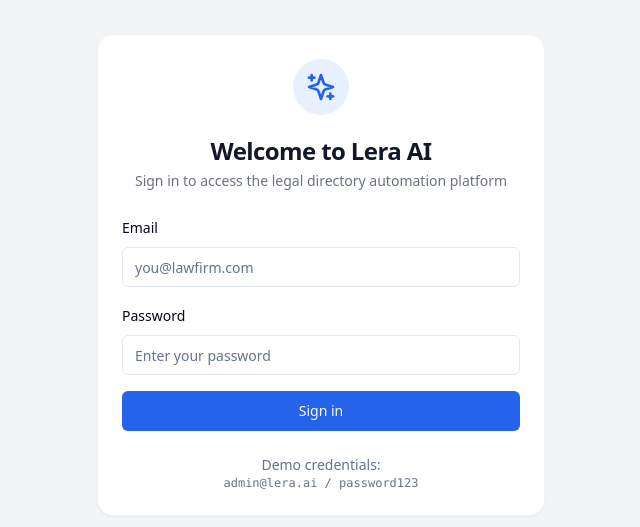
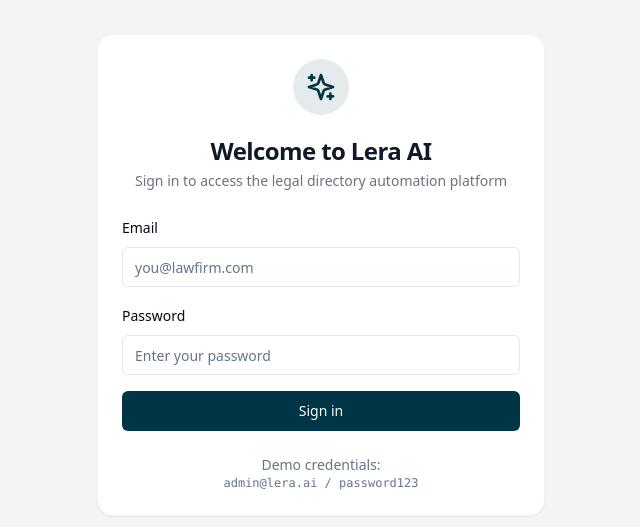
Before and after one commit to neildahan/leraAI, a React (Vite) app in the folder apps/web/: page /login in a window 1280 px wide. Shown: the part 125-652 px from the top of the page, without its empty margins (319-959 px from the left). Built offline with nearby package versions, Linux system fonts and the light colour scheme; no server answers.

Commit message:
Update all buttons to use main brand color
- Set CSS --primary variable to lera brand color (#003545)
- Update --ring to match primary color
- Remove inline color overrides from profile and settings pages

Co-Authored-By: Claude Opus 4.5 <noreply@anthropic.com>

```diff
--- a/apps/web/src/index.css
+++ b/apps/web/src/index.css
@@ -10,7 +10,7 @@
     --card-foreground: 222.2 84% 4.9%;
     --popover: 0 0% 100%;
     --popover-foreground: 222.2 84% 4.9%;
-    --primary: 221.2 83.2% 53.3%;
+    --primary: 194 100% 13.5%;
     --primary-foreground: 210 40% 98%;
     --secondary: 210 40% 96.1%;
     --secondary-foreground: 222.2 47.4% 11.2%;
@@ -22,7 +22,7 @@
     --destructive-foreground: 210 40% 98%;
     --border: 214.3 31.8% 91.4%;
     --input: 214.3 31.8% 91.4%;
-    --ring: 221.2 83.2% 53.3%;
+    --ring: 194 100% 13.5%;
     --radius: 0.5rem;
   }
 
--- a/apps/web/src/pages/profile.tsx
+++ b/apps/web/src/pages/profile.tsx
@@ -249,7 +249,7 @@ export function ProfilePage() {
             <div className="flex justify-end pt-4">
               <Button
                 onClick={handleSave}
-                className="h-12 px-8 rounded-xl bg-lera-800 hover:bg-lera-900 text-white font-medium"
+                className="h-12 px-8 rounded-xl"
               >
                 {t('profile.saveChanges', 'Save Changes')}
               </Button>
--- a/apps/web/src/pages/settings.tsx
+++ b/apps/web/src/pages/settings.tsx
@@ -382,7 +382,7 @@ export function SettingsPage() {
 
           {/* Save Button */}
           <div className="mt-8 flex justify-end">
-            <Button className="h-11 px-6 rounded-xl bg-lera-800 hover:bg-lera-900">
+            <Button className="h-11 px-6 rounded-xl">
               {t('settings.saveChanges', 'Save Changes')}
             </Button>
           </div>
```
